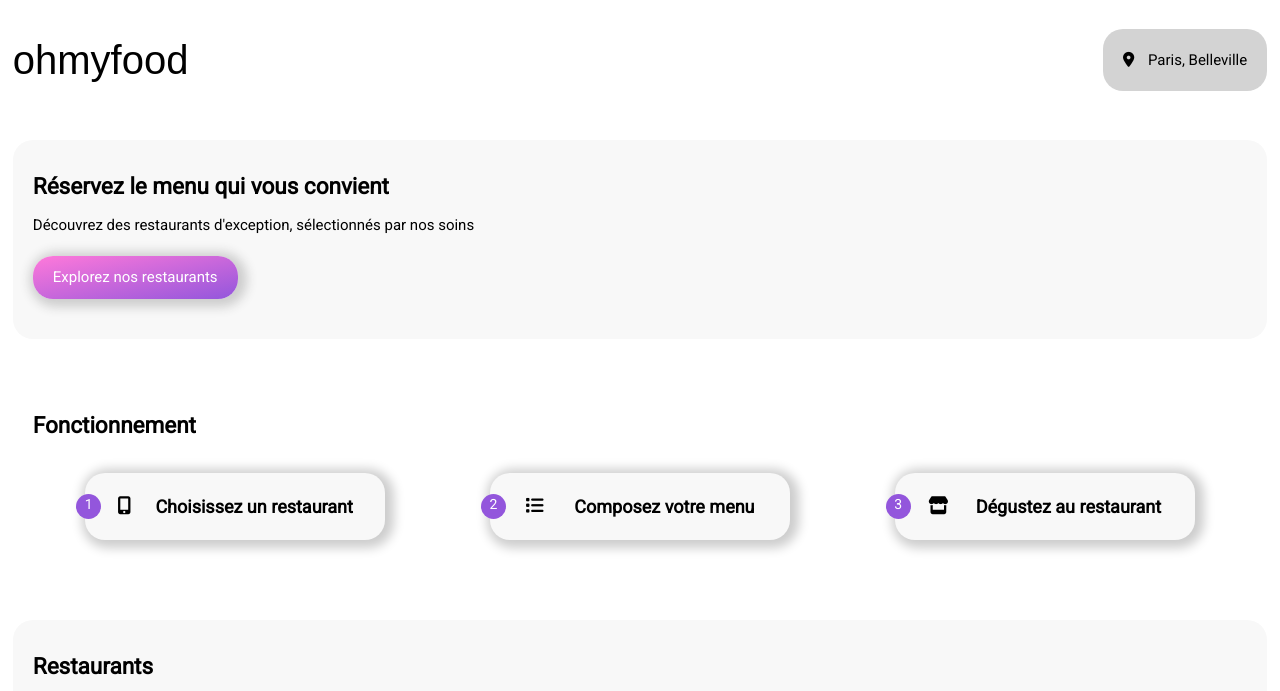
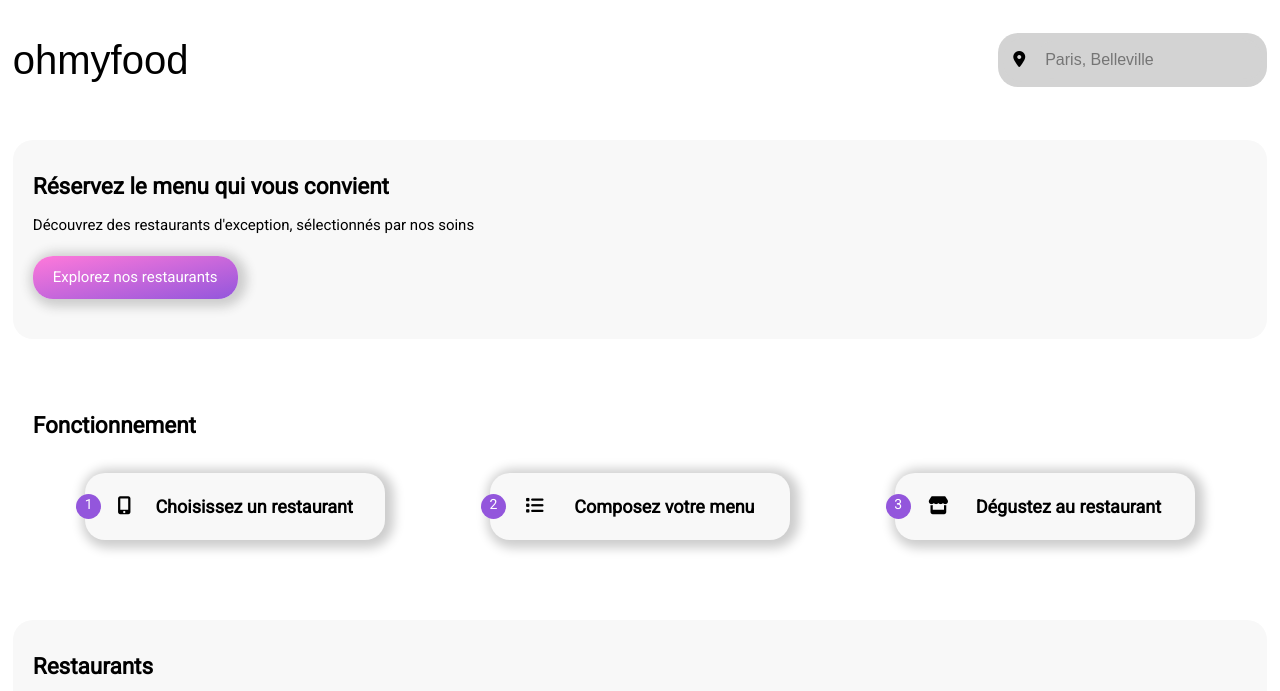
Before and after one commit to merzaak/MerzakBenaissi_3_11022021, a website: page index.html in a window 1280 px wide. Shown: the top 691 px of the page. Drawn offline with Linux system fonts and the light colour scheme; a web font is replaced by a local one.

Commit message:
corrections sur positionnement

```diff
--- a/index.html
+++ b/index.html
@@ -17,8 +17,10 @@
                 <h1>ohmyfood</h1>
             </div>
             <div class="localisation">
-
-                <p><i class="fas fa-map-marker-alt"></i>  Paris, Belleville</p>
+                <form class="form" method="POST" action="#">
+                    <label for="my-search"><i class="fas fa-map-marker-alt"></i></label>
+                    <input type="text" id="my-search" name="q" placeholder="Paris, Belleville">
+                </form>
             </div>
         </header>
         <main class="home">
--- a/sass/pages/_home.scss
+++ b/sass/pages/_home.scss
@@ -1,19 +1,45 @@
 /* Positionnement sur la page d'accueil */
 .localisation{
-    background-color: $color-background-position;
-    padding: $layout-padding;
-    border-radius: 20px;
-    cursor: pointer;
-    .fa-map-marker-alt{
-        margin-right: 10px;
-    }
+     background-color: $color-background-position;
+     padding: 5px;
+     border-radius: 20px;
     @include small-device{
         border-radius: 0;
+        padding: 0;
         width: 100%;
         text-align: center;
     }
 }
 
+.form {
+    display: flex;
+    flex-flow: row nowrap;
+    justify-content: center;
+    align-items: center;
+    width: 100%;
+    border-radius: 20px;
+    background-color: $color-background-position;
+    font-size: 1.6rem;
+    label{
+        padding: 10px;
+        cursor: pointer;
+    }
+    input[type=text]{
+        padding: 10px;
+        background-color: $color-background-position;
+        border: none;
+        font-weight: bold;
+        color: #000;
+        appearance: none;
+        border-radius: 20px;
+        font-size: 1.6rem;
+        &:placeholder-shown {
+            font-weight: lighter;
+        }
+    }
+}
+
+//presentation
 .presentation{
     background-color: $color-background;
     margin: 20px auto;
```
Also changed, not shown: css/style.css, 1 other file.
